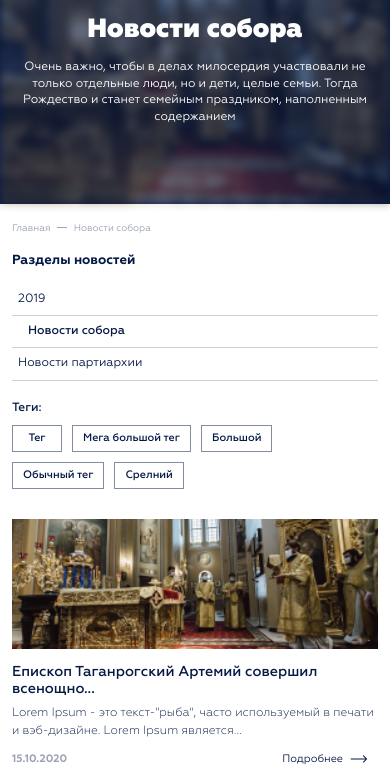
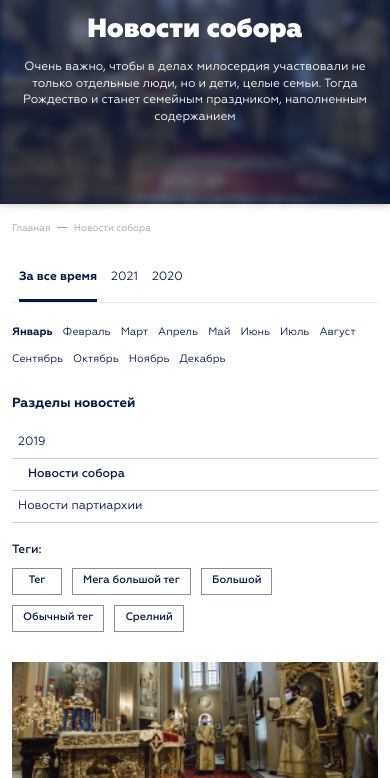
Before and after one commit to artpro-studio/church, a website: page app/news.html in a window 390 px wide. Shown: the part 66-844 px from the top of the page. Drawn offline with Linux system fonts and the light colour scheme; files whose address does not match are found by name.

Commit message:
double commit

```diff
--- a/app/news.html
+++ b/app/news.html
@@ -109,6 +109,31 @@
     <div class="news_page">
         <div class="container">
             <div class="row">
+                <div class="col-12">
+                    <div class="news_page__year">
+                        <ul>
+                            <li><a href="/" class="active" title="За все время">За все время</a></li>
+                            <li><a href="/" class="" title="2021">2021</a></li>
+                            <li><a href="/" class="" title="2020">2020</a></li>
+                        </ul>
+                    </div>
+                    <div class="news_page__month">
+                        <ul>
+                            <li><a href="/" title="Январь" class="active">Январь</a></li>
+                            <li><a href="/" title="Февраль">Февраль</a></li>
+                            <li><a href="/" title="Март">Март</a></li>
+                            <li><a href="/" title="Апрель">Апрель</a></li>
+                            <li><a href="/" title="Май">Май</a></li>
+                            <li><a href="/" title="Июнь">Июнь</a></li>
+                            <li><a href="/" title="Июль">Июль</a></li>
+                            <li><a href="/" title="Август">Август</a></li>
+                            <li><a href="/" title="Сентябрь">Сентябрь</a></li>
+                            <li><a href="/" title="Октябрь">Октябрь</a></li>
+                            <li><a href="/" title="Ноябрь">Ноябрь</a></li>
+                            <li><a href="/" title="Декабрь">Декабрь</a></li>
+                        </ul>
+                    </div>
+                </div>
                 <div class="col-md-3">
                     <div class="news_page__sidebar">
                         <h3>Разделы новостей</h3>
--- a/app/scss/_news.scss
+++ b/app/scss/_news.scss
@@ -1,4 +1,90 @@
 .news_page{
+  &__year{
+    margin-bottom: 30px;
+    ul{
+      list-style-type: none;
+      margin: 0;
+      padding: 0;
+      display: flex;
+      border-bottom: 1px #E6E8ED solid;
+
+      li{
+        margin: 0 30px;
+        a{
+          color: $text;
+          font-size: 0.9em;
+          position: relative;
+          padding: 15px 0;
+          display: inline-block;
+          &:before{
+            content: '';
+            width: 0%;
+            height: 3px;
+            background-color: $text;
+            position: absolute;
+            bottom: 0;
+            left: 0;
+            transition: .4s all;
+          }
+          &.active{
+            font-weight: bold;
+            &:before{
+              width: 100%;
+            }
+          }
+          &:hover{
+            color: $text;
+            &:before{
+              width: 100%;
+            }
+          }
+        }
+      }
+    }
+  }
+  &__month{
+    margin-bottom: 40px;
+    ul{
+      list-style-type: none;
+      margin: 0;
+      padding: 0;
+      display: flex;
+      li{
+        margin-right: 35px;
+        &:last-child{
+          margin-right: 0;
+        }
+        a{
+          font-size: 0.88em;
+          color: $text;
+          transition: .4s all;
+          position: relative;
+          &:before{
+            content: '';
+            width: 0%;
+            height: 1px;
+            background-color: $text;
+            position: absolute;
+            top: 105%;
+            left: 0;
+            transition: .4s all;
+          }
+          &:hover{
+            color: $text;
+            &:before{
+              width: 100%;
+            }
+          }
+          &.active{
+            font-weight: bold;
+            &:before{
+              width: 0%;
+            }
+          }
+        }
+      }
+    }
+  }
   &__sidebar{
     h3{
       font-weight: bold;
@@ -158,8 +244,20 @@
     }
   }
 }
+@media screen and (max-width: 1100px){
+  .news_page__month ul li{
+    margin-right: 15px;
+  }
+}
 @media screen and (max-width: 996px){
   .news_page{
+    &__year{
+      ul{
+        li{
+          margin: 0 15px;
+        }
+      }
+    }
     &__sidebar{
       h3{
         font-size: 1.1em;
@@ -174,6 +272,14 @@
 }
 @media screen and (max-width: 768px){
   .news_page{
+    &__month{
+      ul{
+        flex-wrap: wrap;
+        li{
+          margin-bottom: 7px;
+        }
+      }
+    }
     &__content{
       margin-top: 20px;
     }
@@ -181,6 +287,28 @@
 }
 @media screen and (max-width: 650px){
   .news_page{
+    &__year{
+      margin-bottom: 20px;
+      ul{
+        li{
+          margin: 0 7px;
+          a{
+            font-size: 1em;
+          }
+        }
+      }
+    }
+    &__month{
+      margin-bottom: 20px;
+      ul{
+        li{
+          margin-right: 10px;
+          a{
+            font-size: 0.9em;
+          }
+        }
+      }
+    }
     &__sidebar{
       .list_section{
         ul{
```
Also changed, not shown: app/css/main.min.css, 1 other file.
